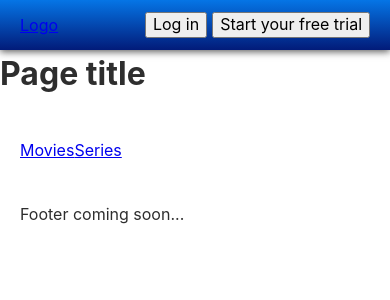
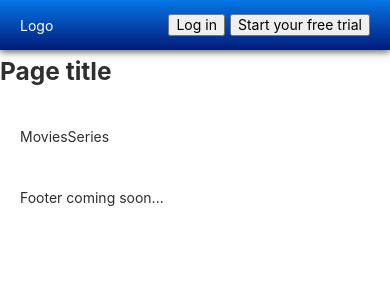
Before and after one commit to vajkri/react-challenge-2021, a React (Create React App) app: page / in a window 390 px wide. Shown: the top 300 px of the page. Built offline with nearby package versions, Linux system fonts and the light colour scheme.

Commit message:
Add responsive typography setup + style headings

```diff
--- a/src/index.scss
+++ b/src/index.scss
@@ -27,6 +27,8 @@
 /**
  * #4 - ELEMENTS
  */
+@import './styles/04-elements/anchor';
+@import './styles/04-elements/headings';
 @import './styles/04-elements/page';
 
 /**
--- a/src/styles/01-settings/typography.scss
+++ b/src/styles/01-settings/typography.scss
@@ -7,13 +7,16 @@ $fontWeightRegular: 400;
 $fontWeightBold: 700;
 
 // Font sizes
-$fontSizeH1: 36px;
-$fontSizeH2: 24px;
-$fontSizeH3: 16px;
+$fontSizeRemBase: 14px;
+$fontSizeRemBaseDesktop: 16px;
 
-$fontSizeLg: 20px;
-$fontSizeBase: 16px;
-$fontSizeSm: 14px;
+$fontSizeH1: 1.75rem;
+$fontSizeH2: 1.325rem;
+$fontSizeH3: 1rem;
+
+$fontSizeLg: 1.25rem;
+$fontSizeBase: 1rem;
+$fontSizeSm: 0.875rem;
 
 // Line heights
 $lineHeightLg: 1.5;
--- /dev/null
+++ b/src/styles/02-tools/hyphen.scss
@@ -0,0 +1,13 @@
+@mixin hyphen {
+	word-break: break-all;
+	word-break: break-word;
+	hyphens: auto;
+	hyphenate-limit-chars: 10 4 3;
+	hyphenate-limit-lines: 2;
+	hyphenate-limit-last: always;
+	hyphenate-limit-zone: 10%;
+
+	@supports (hyphens: auto) {
+		word-break: normal;
+	}
+}
--- /dev/null
+++ b/src/styles/04-elements/anchor.scss
@@ -0,0 +1,4 @@
+a {
+	color: currentColor;
+	text-decoration: none;
+}
--- /dev/null
+++ b/src/styles/04-elements/headings.scss
@@ -0,0 +1,35 @@
+@import '../01-settings/typography';
+@import '../02-tools/hyphen';
+
+h1,
+h2,
+h3,
+h4,
+h5,
+h6 {
+	margin-top: 0.5rem;
+	margin-bottom: 0.5rem;
+
+	line-height: $lineHeightBase;
+	font-weight: $fontWeightBold;
+
+	@include hyphen;
+}
+
+h1 {
+	font-size: $fontSizeH1;
+}
+
+h2 {
+	font-size: $fontSizeH2;
+}
+
+h3 {
+	font-size: $fontSizeH3;
+}
+
+h4,
+h5,
+h6 {
+	font-size: $fontSizeBase;
+}
--- a/src/styles/04-elements/page.scss
+++ b/src/styles/04-elements/page.scss
@@ -1,11 +1,16 @@
 @import '../01-settings/colors';
 @import '../01-settings/typography';
+@import '../02-tools/media';
 
 html {
 	font-family: $fontFamilySansSerif;
-	font-size: $fontSizeBase;
+	font-size: $fontSizeRemBase;
 	line-height: $lineHeightLg;
 	color: $colorDark;
 	-webkit-font-smoothing: antialiased;
 	-moz-osx-font-smoothing: grayscale;
+
+	@include mq('sm') {
+		font-size: $fontSizeRemBaseDesktop;
+	}
 }
```
